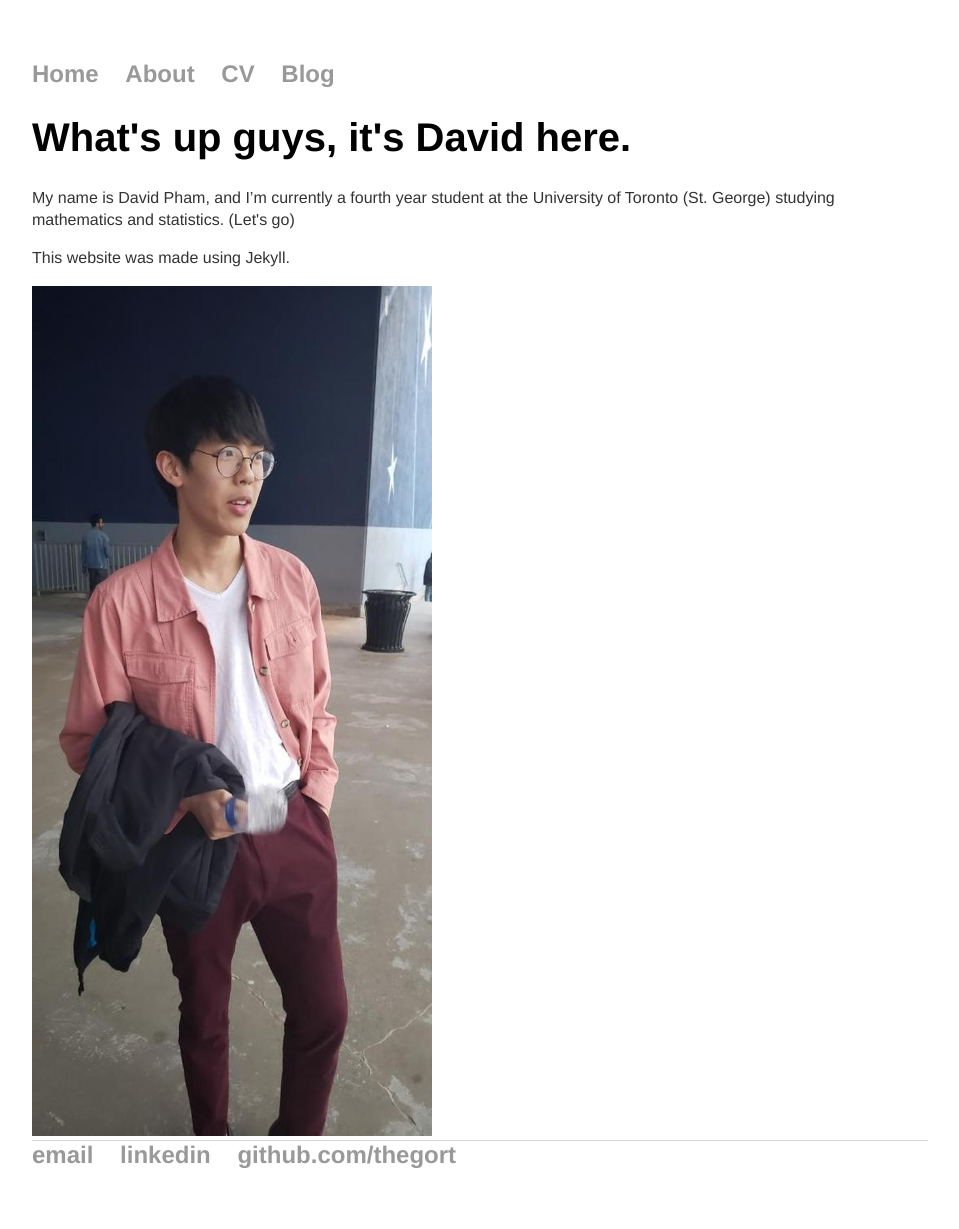
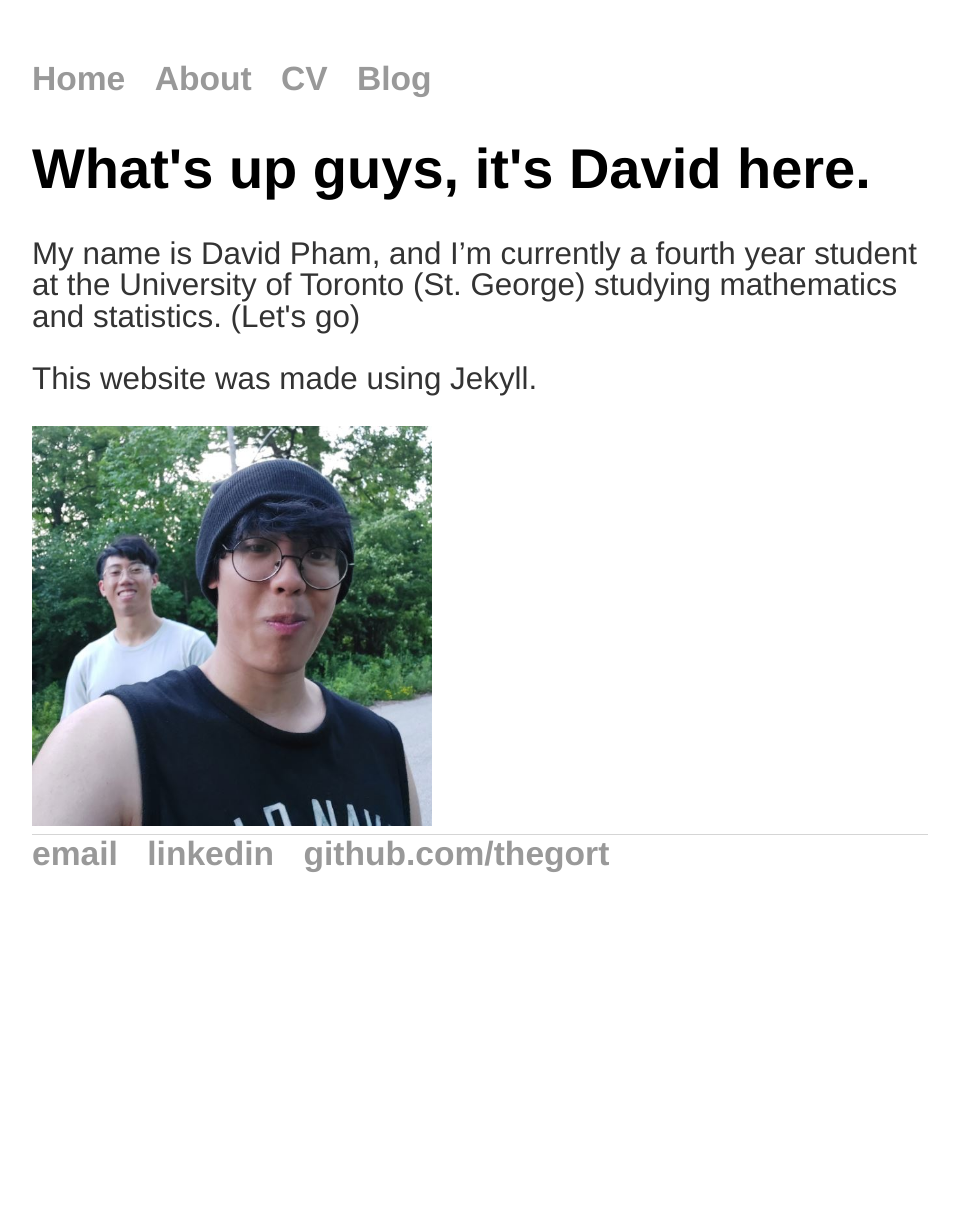
Before and after one commit to TheGort/thegort.github.io, a Jekyll site: the page built from index.html, in a window 1280 px wide. Shown: the whole page, without its empty margins (160-1119 px from the left). Built offline with Jekyll 4.4.1, drawn with Linux system fonts in a browser that asks for light colours; after the commit the page ends 933 px from its top, so only the background shows below that.

Commit message:
increased the font for mobile accessibility

```diff
--- a/css/main.css
+++ b/css/main.css
@@ -1,5 +1,5 @@
 * {
-    font-size: 1rem;
+    font-size: 1.4rem;
 }
 body {
     margin: 60px auto;
@@ -31,13 +31,19 @@ h2 {
     font-size: 1.5rem;
     font-family:'Helvetica', 'Arial', 'Sans-Serif';
 	margin-bottom: 0px;
+	margin-block-start: 0.5em;
+	margin-block-end: 0.5em;
 }
 h3 {
     font-size: 1.3rem;
     font-family:'Helvetica', 'Arial', 'Sans-Serif';
 }
+h4 {
+	margin-block-start: 0em;
+	margin-block-end: 0em;
+}
 p {
-    font-size: 1rem;
+    font-size: 1.4rem;
     line-height: 1.4rem;
     color: #333;
     font-family:'Helvetica', 'Arial', 'Sans-Serif';
@@ -53,6 +59,12 @@ ul {
 	margin: 0px;
 }
 
+li {
+	font-size: 1.4rem;
+	font-family:'Helvetica', 'Arial', 'Sans-Serif';
+	margin: 0px;
+}
+
 ul li {
     list-style-type: circle;
     font-family:'Helvetica', 'Arial', 'Sans-Serif';
--- a/index.html
+++ b/index.html
@@ -6,5 +6,5 @@ title: David Pham, TheGort
 	<h1>What's up guys, it's David here.</h1>
 	<p>My name is David Pham, and I’m currently a fourth year student at the University of Toronto (St. George) studying mathematics and statistics. (Let's go)</p>
 	<p>This website was made using Jekyll.</p>
-	<img src="/assets/images/yessir.jpg" alt = "A picture of me" style="width:400px;height:850px;">
+	<img src="/assets/images/yessir2.jpg" alt = "A picture of me" style="width:400px;height:400px;">
 </div><!-- /.blurb -->
```
Also changed, not shown: assets/images/yessir2.JPG (added).
